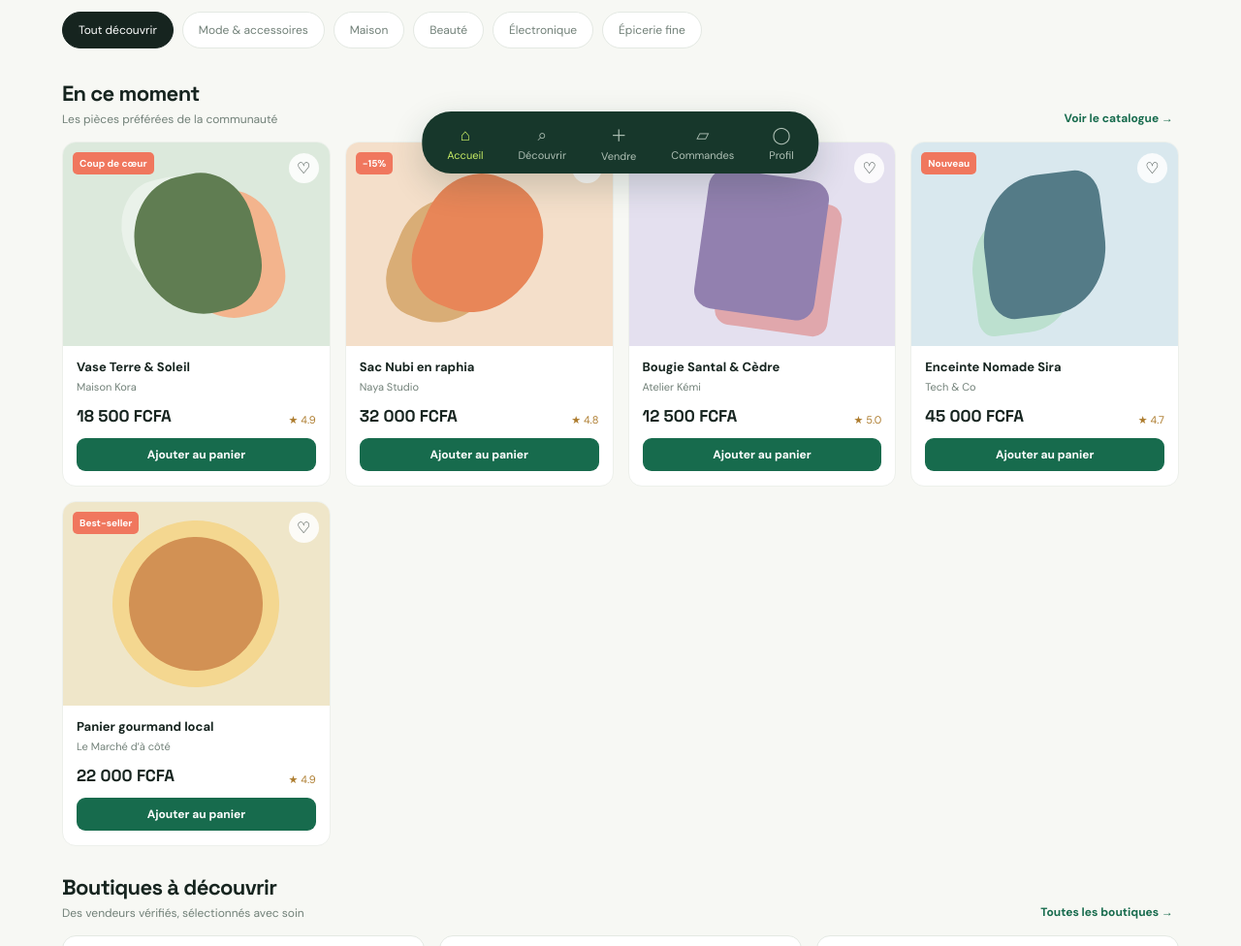
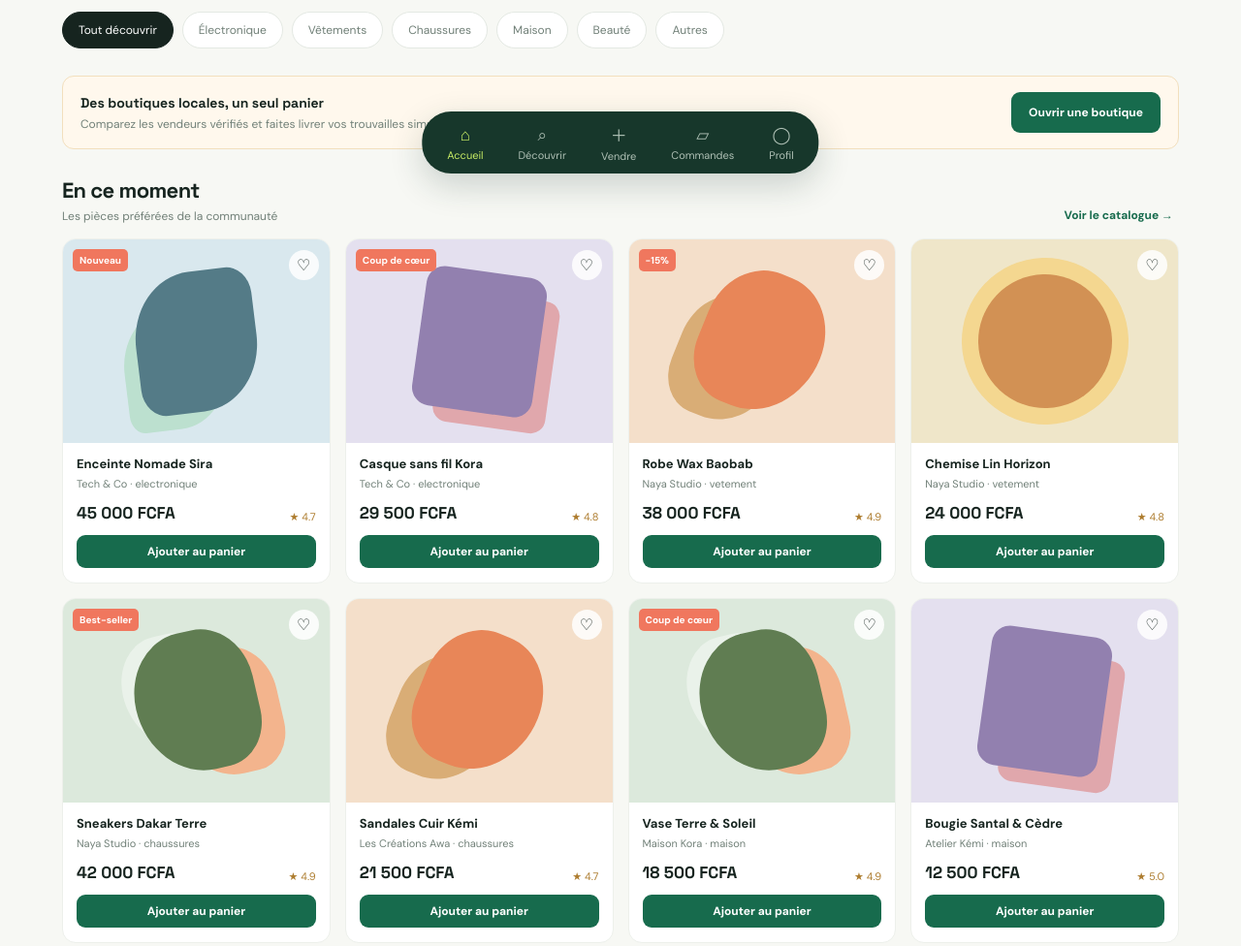
Before and after one commit to outounegbare672-star/assigame-chop, a website: page index.html in a window 1280 px wide. Shown: the part 603-1579 px from the top of the page at 97% size. Drawn offline with Linux system fonts and the light colour scheme.

Commit message:
Enrichir le catalogue et les boutiques

```diff
--- a/index.html
+++ b/index.html
@@ -15,6 +15,7 @@
     .page { max-width:1400px; margin:auto; padding:0 5vw 70px; } .hero { background:#dfecc9; min-height:310px; border-radius:20px; overflow:hidden; display:flex; position:relative; margin-bottom:34px; } .hero-copy { padding:43px 6%; max-width:590px; z-index:1; } .eyebrow { color:var(--green); text-transform:uppercase; font-size:11px; font-weight:700; letter-spacing:.14em; } h1,h2,h3 { font-family:'Space Grotesk'; margin:0; } h1 { font-size:clamp(36px,4.5vw,64px); line-height:.98; margin:14px 0 16px; letter-spacing:-.04em; } .hero p { color:#4f6858; max-width:390px; line-height:1.5; font-size:14px; } .primary { background:var(--green); color:#fff; padding:13px 18px; border-radius:9px; font-weight:700; font-size:12px; } .primary:hover { background:#0f5239; } .hero-art { position:absolute; right:0; bottom:0; width:49%; height:100%; background:linear-gradient(135deg, transparent 15%, rgba(246,171,99,.8) 16% 70%, transparent 71%), radial-gradient(circle at 67% 55%, #f5b36f 0 20%, transparent 21%), linear-gradient(112deg, transparent 45%, #f0775e 46% 68%, transparent 69%); opacity:.9; } .hero-art:after { content:''; position:absolute; width:170px; height:170px; border-radius:50%; background:#f6cf73; right:18%; top:18%; box-shadow:38px 38px 0 -14px #8ab579; }
     .section-head { display:flex; justify-content:space-between; align-items:end; margin:28px 0 15px; } .section-head h2 { font-size:22px; letter-spacing:-.03em; } .section-head p { margin:5px 0 0; color:var(--muted); font-size:12px; } .link { color:var(--green); font-size:12px; font-weight:700; background:none; }
     .chips { display:flex; gap:9px; overflow:auto; padding-bottom:4px; } .chip { background:var(--white); border:1px solid var(--line); color:var(--muted); padding:10px 16px; border-radius:30px; font-size:12px; white-space:nowrap; } .chip.active { background:var(--ink); color:#fff; border-color:var(--ink); }
+    .catalog-note { display:flex; align-items:center; justify-content:space-between; gap:16px; margin:24px 0 8px; padding:16px 18px; background:#fff8ed; border:1px solid #f2dfbd; border-radius:12px; } .catalog-note strong { font-family:'Space Grotesk'; font-size:14px; } .catalog-note span { color:var(--muted); font-size:12px; }
     .products { display:grid; grid-template-columns:repeat(4,1fr); gap:15px; } .product { background:var(--white); border-radius:14px; overflow:hidden; position:relative; border:1px solid #edf0eb; transition:transform .2s, box-shadow .2s; } .product:hover { transform:translateY(-4px); box-shadow:var(--shadow); } .visual { height:210px; position:relative; display:grid; place-items:center; } .visual img { width:100%; height:100%; object-fit:cover; } .heart { position:absolute; right:11px; top:11px; width:31px; height:31px; background:#ffffffd9; border-radius:50%; color:var(--ink); font-size:16px; } .heart.active { color:var(--coral); } .product-info { padding:13px 14px 15px; } .product-title { font-size:13px; font-weight:700; margin-bottom:5px; } .shop { font-size:11px; color:var(--muted); } .price-row { display:flex; justify-content:space-between; align-items:end; margin-top:12px; } .price { font-family:'Space Grotesk'; font-size:17px; font-weight:700; } .rating { font-size:11px; color:#ad7c2e; } .tag { position:absolute; left:10px; top:10px; background:var(--coral); color:white; font-size:10px; border-radius:5px; padding:5px 7px; font-weight:700; }
     .tone-a { background:#dce9dc; } .tone-b { background:#f4dfca; } .tone-c { background:#e4e0ef; } .tone-d { background:#d9e8ee; } .tone-e { background:#efe6c9; } .visual .shape { width:125px; height:145px; border-radius:53% 47% 39% 61%; background:#607d52; transform:rotate(-13deg); box-shadow:28px 18px 0 -7px #f3b48d, -25px -17px 0 -15px rgba(255,255,255,.4); } .tone-b .shape { background:#e88658; border-radius:49% 51% 60% 40%; transform:rotate(22deg); box-shadow:-25px 30px 0 -8px #d9ad76; } .tone-c .shape { background:#9280af; border-radius:19px; transform:rotate(8deg); box-shadow:20px 18px 0 -4px #e0a7ac; } .tone-d .shape { background:#547b87; border-radius:50% 20% 50% 20%; transform:rotate(-7deg); box-shadow:-25px 25px 0 -10px #bce0cf; } .tone-e .shape { background:#d29154; border-radius:50%; width:138px; height:138px; box-shadow:0 0 0 17px #f4d790; }
     .stores { display:grid; grid-template-columns:repeat(3,1fr); gap:15px; } .store { padding:18px; display:flex; align-items:center; gap:13px; background:var(--white); border:1px solid var(--line); border-radius:14px; } .avatar { width:48px; height:48px; border-radius:50%; display:grid; place-items:center; font-size:20px; background:#d9e6cc; } .store h3 { font-size:14px; } .store p { font-size:11px; color:var(--muted); margin:4px 0; } .verified { color:var(--green); font-size:11px; font-weight:700; }
@@ -33,9 +34,10 @@
     </header>
     <main class="page">
       <section class="hero"><div class="hero-copy"><div class="eyebrow">La marketplace qui rapproche</div><h1>Les belles choses, près de chez vous.</h1><p>Découvrez des créateurs, commerçants et marques d'ici. Achetez en toute confiance, livré simplement.</p><button class="primary" onclick="showToast('Exploration des nouveautés...')">Explorer la marketplace ↗</button></div><div class="hero-art"></div></section>
-      <section><div class="section-head"><div><h2>Qu'est-ce qui vous ferait plaisir ?</h2><p>Une sélection pensée pour vous</p></div><button class="link">Tout voir →</button></div><div class="chips"><button class="chip active">Tout découvrir</button><button class="chip">Mode & accessoires</button><button class="chip">Maison</button><button class="chip">Beauté</button><button class="chip">Électronique</button><button class="chip">Épicerie fine</button></div></section>
+      <section><div class="section-head"><div><h2>Qu'est-ce qui vous ferait plaisir ?</h2><p>Une sélection pensée pour vous</p></div><button class="link" onclick="selectCategory('all')">Tout voir →</button></div><div class="chips"><button class="chip active" data-category="all">Tout découvrir</button><button class="chip" data-category="electronique">Électronique</button><button class="chip" data-category="vetement">Vêtements</button><button class="chip" data-category="chaussures">Chaussures</button><button class="chip" data-category="maison">Maison</button><button class="chip" data-category="beaute">Beauté</button><button class="chip" data-category="autre">Autres</button></div></section>
+      <div class="catalog-note"><div><strong>Des boutiques locales, un seul panier</strong><br><span>Comparez les vendeurs vérifiés et faites livrer vos trouvailles simplement.</span></div><button class="primary" onclick="openModal('seller')">Ouvrir une boutique</button></div>
       <section><div class="section-head"><div><h2>En ce moment</h2><p>Les pièces préférées de la communauté</p></div><button class="link">Voir le catalogue →</button></div><div class="products" id="products"></div></section>
-      <section><div class="section-head"><div><h2>Boutiques à découvrir</h2><p>Des vendeurs vérifiés, sélectionnés avec soin</p></div><button class="link">Toutes les boutiques →</button></div><div class="stores"><article class="store"><div class="avatar">🌿</div><div><h3>Maison Kora</h3><p>Décoration artisanale · Abidjan</p><span class="verified">✓ Boutique vérifiée</span></div></article><article class="store"><div class="avatar" style="background:#f3dfcc">✦</div><div><h3>Naya Studio</h3><p>Mode éthique · Dakar</p><span class="verified">✓ Vendeur Premium</span></div></article><article class="store"><div class="avatar" style="background:#ded9ed">◒</div><div><h3>Atelier Kémi</h3><p>Beauté naturelle · Lomé</p><span class="verified">✓ Boutique vérifiée</span></div></article></div></section>
+      <section><div class="section-head"><div><h2>Boutiques à découvrir</h2><p>Des vendeurs vérifiés, sélectionnés avec soin</p></div><button class="link" onclick="showToast('Toutes les boutiques arrivent bientôt')">Toutes les boutiques →</button></div><div class="stores"><article class="store"><div class="avatar">🌿</div><div><h3>Maison Kora</h3><p>Maison & décoration · Abidjan</p><span class="verified">✓ Boutique vérifiée</span></div></article><article class="store"><div class="avatar" style="background:#f3dfcc">✦</div><div><h3>Naya Studio</h3><p>Vêtements & chaussures · Dakar</p><span class="verified">✓ Vendeur Premium</span></div></article><article class="store"><div class="avatar" style="background:#ded9ed">◒</div><div><h3>Atelier Kémi</h3><p>Beauté naturelle · Lomé</p><span class="verified">✓ Boutique vérifiée</span></div></article><article class="store"><div class="avatar" style="background:#d9e8ee">◉</div><div><h3>Tech & Co</h3><p>Électronique · Cotonou</p><span class="verified">✓ Livraison suivie</span></div></article><article class="store"><div class="avatar" style="background:#f2e1c2">◇</div><div><h3>Maison Sira</h3><p>Épicerie & produits locaux · Yaoundé</p><span class="verified">✓ Boutique vérifiée</span></div></article><article class="store"><div class="avatar" style="background:#e8d8d7">✿</div><div><h3>Les Créations Awa</h3><p>Accessoires faits main · Abidjan</p><span class="verified">✓ Vendeur Premium</span></div></article></div></section>
     </main>
     <nav class="bottom-nav"><button><b>⌂</b>Accueil</button><button onclick="showToast('Recherche par catégories')"><b>⌕</b>Découvrir</button><button onclick="openModal('seller')"><b>＋</b>Vendre</button><button onclick="openModal('orders')"><b>▱</b>Commandes</button><button id="profileBtn"><b>◯</b>Profil</button></nav>
     <div class="toast" id="toast"></div>
@@ -43,11 +45,18 @@
   </div>
   <script>
     const products = [
-      {name:'Vase Terre & Soleil',shop:'Maison Kora',price:'18 500 FCFA',rating:'4.9',tone:'tone-a',shape:'',tag:'Coup de cœur'},
-      {name:'Sac Nubi en raphia',shop:'Naya Studio',price:'32 000 FCFA',rating:'4.8',tone:'tone-b',shape:'',tag:'-15%'},
-      {name:'Bougie Santal & Cèdre',shop:'Atelier Kémi',price:'12 500 FCFA',rating:'5.0',tone:'tone-c',shape:'',tag:''},
-      {name:'Enceinte Nomade Sira',shop:'Tech & Co',price:'45 000 FCFA',rating:'4.7',tone:'tone-d',shape:'',tag:'Nouveau'},
-      {name:'Panier gourmand local',shop:'Le Marché d’à côté',price:'22 000 FCFA',rating:'4.9',tone:'tone-e',shape:'',tag:'Best-seller'}
+      {name:'Enceinte Nomade Sira',category:'electronique',shop:'Tech & Co',price:'45 000 FCFA',rating:'4.7',tone:'tone-d',tag:'Nouveau'},
+      {name:'Casque sans fil Kora',category:'electronique',shop:'Tech & Co',price:'29 500 FCFA',rating:'4.8',tone:'tone-c',tag:'Coup de cœur'},
+      {name:'Robe Wax Baobab',category:'vetement',shop:'Naya Studio',price:'38 000 FCFA',rating:'4.9',tone:'tone-b',tag:'-15%'},
+      {name:'Chemise Lin Horizon',category:'vetement',shop:'Naya Studio',price:'24 000 FCFA',rating:'4.8',tone:'tone-e',tag:''},
+      {name:'Sneakers Dakar Terre',category:'chaussures',shop:'Naya Studio',price:'42 000 FCFA',rating:'4.9',tone:'tone-a',tag:'Best-seller'},
+      {name:'Sandales Cuir Kémi',category:'chaussures',shop:'Les Créations Awa',price:'21 500 FCFA',rating:'4.7',tone:'tone-b',tag:''},
+      {name:'Vase Terre & Soleil',category:'maison',shop:'Maison Kora',price:'18 500 FCFA',rating:'4.9',tone:'tone-a',tag:'Coup de cœur'},
+      {name:'Bougie Santal & Cèdre',category:'maison',shop:'Atelier Kémi',price:'12 500 FCFA',rating:'5.0',tone:'tone-c',tag:''},
+      {name:'Huile Corps Karité',category:'beaute',shop:'Atelier Kémi',price:'9 500 FCFA',rating:'4.9',tone:'tone-e',tag:'Naturel'},
+      {name:'Panier gourmand local',category:'autre',shop:'Maison Sira',price:'22 000 FCFA',rating:'4.9',tone:'tone-e',tag:'Best-seller'},
+      {name:'Sac Nubi en raphia',category:'autre',shop:'Les Créations Awa',price:'32 000 FCFA',rating:'4.8',tone:'tone-b',tag:'-15%'},
+      {name:'Lampe solaire portable',category:'autre',shop:'Tech & Co',price:'16 000 FCFA',rating:'4.6',tone:'tone-d',tag:'Utile'}
     ];
     const productGrid = document.getElementById('products');
     const savedCart = JSON.parse(localStorage.getItem('assigame-cart') || '[]');
@@ -58,7 +67,8 @@
     const saveState = () => { localStorage.setItem('assigame-cart', JSON.stringify(cart)); localStorage.setItem('assigame-orders', JSON.stringify(orders)); localStorage.setItem('assigame-favorites', JSON.stringify([...favorites])); };
     const updateCartCount = () => { document.getElementById('cartCount').textContent = cart.length; };
     const updateFavoriteCount = () => { const favoriteBadge = document.querySelector('.actions .icon-btn .badge'); if (favoriteBadge) favoriteBadge.textContent = favorites.size; };
-    productGrid.innerHTML = products.map(p=>`<article class="product"><div class="visual ${p.tone}"><div class="shape"></div>${p.tag?`<span class="tag">${p.tag}</span>`:''}<button class="heart ${favorites.has(p.name)?'active':''}" onclick="toggleFavorite('${p.name}')">♡</button></div><div class="product-info"><div class="product-title">${p.name}</div><div class="shop">${p.shop}</div><div class="price-row"><span class="price">${p.price}</span><span class="rating">★ ${p.rating}</span></div><button class="primary" style="width:100%;margin-top:12px;padding:9px" onclick="addToCart('${p.name}')">Ajouter au panier</button></div></article>`).join('');
+    function renderProducts(list=products){ productGrid.innerHTML = list.length ? list.map(p=>`<article class="product"><div class="visual ${p.tone}"><div class="shape"></div>${p.tag?`<span class="tag">${p.tag}</span>`:''}<button class="heart ${favorites.has(p.name)?'active':''}" onclick="toggleFavorite('${p.name}')">♡</button></div><div class="product-info"><div class="product-title">${p.name}</div><div class="shop">${p.shop} · ${p.category}</div><div class="price-row"><span class="price">${p.price}</span><span class="rating">★ ${p.rating}</span></div><button class="primary" style="width:100%;margin-top:12px;padding:9px" onclick="addToCart('${p.name}')">Ajouter au panier</button></div></article>`).join('') : '<p style="grid-column:1/-1;color:var(--muted);padding:20px 0">Aucun article ne correspond à votre recherche.</p>'; }
+    renderProducts();
     updateCartCount();
     updateFavoriteCount();
     function addToCart(name){ const product = products.find(item=>item.name===name); if(product) cart.push({name:product.name, shop:product.shop, price:product.price}); saveState(); updateCartCount(); showToast(`${name} ajouté au panier`); }
@@ -72,8 +82,9 @@
     function activateSubscription(){ localStorage.setItem('assigame-subscription','active'); closeModal(); showToast('Essai gratuit activé, commandes débloquées'); }
     function createStore(){ const name=document.getElementById('storeName').value.trim(); const city=document.getElementById('storeCity').value.trim(); if(!name||!city){ showToast('Renseignez le nom et la ville'); return; } localStorage.setItem('assigame-store', JSON.stringify({name,city})); closeModal(); showToast(`${name} est prête à être configurée`); }
     document.getElementById('cartBtn').onclick=openCart; document.getElementById('loginBtn').onclick=()=>openModal('buyer'); document.getElementById('profileBtn').onclick=()=>openModal('profile');
-    document.querySelectorAll('.chip').forEach(chip=>chip.onclick=()=>{document.querySelectorAll('.chip').forEach(c=>c.classList.remove('active')); chip.classList.add('active'); showToast(`Catégorie : ${chip.textContent}`);});
-    document.getElementById('search').addEventListener('input', e=>{ const value=e.target.value.toLowerCase(); document.querySelectorAll('.product').forEach((card,i)=>card.style.display=products[i].name.toLowerCase().includes(value)||products[i].shop.toLowerCase().includes(value)?'':'none'); });
+    function selectCategory(category){ const chip=document.querySelector(`.chip[data-category="${category}"]`); if(chip) chip.click(); }
+    document.querySelectorAll('.chip').forEach(chip=>chip.onclick=()=>{ document.querySelectorAll('.chip').forEach(c=>c.classList.remove('active')); chip.classList.add('active'); const category=chip.dataset.category; const value=document.getElementById('search').value.toLowerCase().trim(); renderProducts(products.filter(product=>(category==='all'||product.category===category)&&(!value||`${product.name} ${product.shop} ${product.category}`.toLowerCase().includes(value)))); showToast(`Catégorie : ${chip.textContent}`); });
+    document.getElementById('search').addEventListener('input', e=>{ const value=e.target.value.toLowerCase().trim(); const category=document.querySelector('.chip.active').dataset.category; renderProducts(products.filter(product=>(category==='all'||product.category===category)&&(!value||`${product.name} ${product.shop} ${product.category}`.toLowerCase().includes(value)))); });
   </script>
 </body>
 </html>
```
